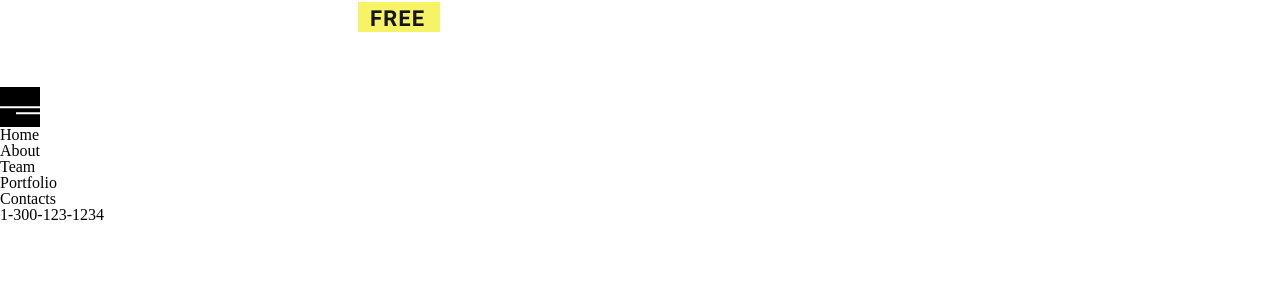
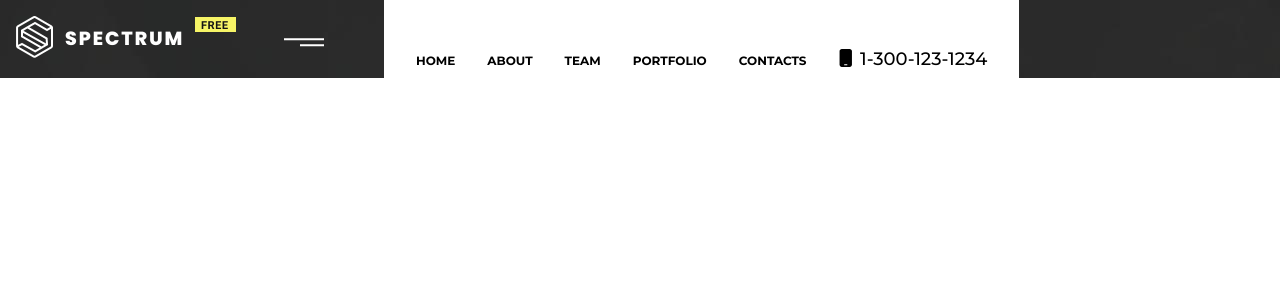
Before and after one commit to MathGPereira/landing-page-angular, an Angular app: page / in a window 1280 px wide. Shown: the top 300 px of the page. Built offline with nearby package versions, Linux system fonts and the light colour scheme.

Commit message:
Finalizando os arquivos de estilos do menu de navegação e das informações principais do header

```diff
--- a/src/abstracts/_variables.scss
+++ b/src/abstracts/_variables.scss
@@ -1,2 +1,9 @@
+@import url('https://fonts.googleapis.com/css2?family=Montserrat:wght@400;500;700&display=swap');
+
 $cor-branco: #ffffff;
 $cor-preto: #000000;
+$cor-hover: #c4956a;
+
+$font-family: 'Montserrat', sans-serif;
+$font-size: 16px;
+$font-weigth: 400;
--- a/src/app/app.component.scss
+++ b/src/app/app.component.scss
@@ -0,0 +1,3 @@
+.principal {
+    background: url('../assets/images/bg-image-1.jpg');
+}
--- a/src/app/app.component.ts
+++ b/src/app/app.component.ts
@@ -7,5 +7,5 @@ import { Component } from '@angular/core';
 })
 export class AppComponent {
 
-  title = 'Designing & Building';
+    title = 'Designing & Building';
 }
--- a/src/app/core/components/header/header.component.html
+++ b/src/app/core/components/header/header.component.html
@@ -3,26 +3,5 @@
         <img src="../../../../assets/images/logo-inverse-440x84.png" alt role="button" aria-label="Home">
     </h1>
     <app-menu-hamburguer></app-menu-hamburguer>
-    <nav>
-        <ul>
-            <li>
-                <a href="#" target="_self" rel="author canonical follow">Home</a>
-            </li>
-            <li>
-                <a href="#" target="_self" rel="author canonical follow">About</a>
-            </li>
-            <li>
-                <a href="#" target="_self" rel="author canonical follow">Team</a>
-            </li>
-            <li>
-                <a href="#" target="_self" rel="author canonical follow">Portfolio</a>
-            </li>
-            <li>
-                <a href="#" target="_self" rel="author canonical follow">Contacts</a>
-            </li>
-            <li>
-                <a href="tel:#" target="_blank" rel="nofollow">1-300-123-1234</a>
-            </li>
-        </ul>
-    </nav>
+    <app-nav-bar></app-nav-bar>
 </header>
--- a/src/app/core/components/header/header.component.scss
+++ b/src/app/core/components/header/header.component.scss
@@ -0,0 +1,10 @@
+.header {
+    align-items: center;
+    column-gap: 3rem;
+    display: flex;
+    padding: 1rem;
+    img {
+        height: 42px;
+        width: 220px;
+    }
+}
--- a/src/app/core/components/header/header.component.ts
+++ b/src/app/core/components/header/header.component.ts
@@ -5,6 +5,4 @@ import { Component } from '@angular/core';
   templateUrl: './header.component.html',
   styleUrls: ['./header.component.scss']
 })
-export class HeaderComponent {
-
-}
+export class HeaderComponent { }
--- a/src/app/core/components/header/menu-hamburguer/menu-hamburguer.component.scss
+++ b/src/app/core/components/header/menu-hamburguer/menu-hamburguer.component.scss
@@ -2,7 +2,7 @@
 
 .hamburguer-menu {
     align-items: flex-end;
-    background-color: $cor-preto;
+    background-color: transparent;
     cursor: pointer;
     display: flex;
     flex-direction: column;
--- /dev/null
+++ b/src/app/core/components/header/nav-bar/nav-bar.component.html
@@ -0,0 +1,25 @@
+<nav role="menubar">
+    <ul>
+        <li>
+            <a href="#" target="_self" rel="author canonical follow">Home</a>
+        </li>
+        <li>
+            <a href="#" target="_self" rel="author canonical follow">About</a>
+        </li>
+        <li>
+            <a href="#" target="_self" rel="author canonical follow">Team</a>
+        </li>
+        <li>
+            <a href="#" target="_self" rel="author canonical follow">Portfolio</a>
+        </li>
+        <li>
+            <a href="#" target="_self" rel="author canonical follow">Contacts</a>
+        </li>
+        <li>
+            <a id="tel" href="tel:#" target="_blank" rel="nofollow">
+                <fa-icon [icon]="fonts.faMobile"></fa-icon>
+                <span>1-300-123-1234</span>
+            </a>
+        </li>
+    </ul>
+</nav>
--- /dev/null
+++ b/src/app/core/components/header/nav-bar/nav-bar.component.scss
@@ -0,0 +1,36 @@
+@import '../../../../../abstracts/variables';
+
+nav {
+    background-color: $cor-branco;
+    left: 30%;
+    position: absolute;
+    top: 0;
+    ul {
+        align-items: center;
+        column-gap: 2rem;
+        display: flex;
+        justify-content: space-between;
+        padding: 3rem 2rem;
+    }
+    li {
+        transition: color .4s ease-in-out;
+        &:hover, &:focus-within {
+            color: $cor-hover;
+        }
+        a {
+            font-size: 12px;
+            font-weight: 700;
+            text-transform: uppercase;
+            &:active {
+                color: $cor-hover;
+            }
+        }
+        #tel {
+            font-size: 18px;
+            font-weight: 500;
+            span {
+                margin-left: .5rem;
+            }
+        }
+    }
+}
--- /dev/null
+++ b/src/app/core/components/header/nav-bar/nav-bar.component.ts
@@ -0,0 +1,15 @@
+import { Component } from '@angular/core';
+
+import { faMobile } from '@fortawesome/free-solid-svg-icons';
+
+@Component({
+  selector: 'app-nav-bar',
+  templateUrl: './nav-bar.component.html',
+  styleUrls: ['./nav-bar.component.scss']
+})
+export class NavBarComponent {
+
+    public fonts = {
+        faMobile
+    }
+}
--- a/src/styles.scss
+++ b/src/styles.scss
@@ -2,3 +2,11 @@
 
 @import "./abstracts/reset";
 @import "./abstracts/variables";
+
+body {
+    background-color: $cor-branco;
+    box-sizing: border-box;
+    font: normal $font-weigth $font-size $font-family;
+    min-height: 100vh;
+    width: 100vw;
+}
```
Also changed, not shown: src/app/core/components/header/header.module.ts (+6 -2 lines).
